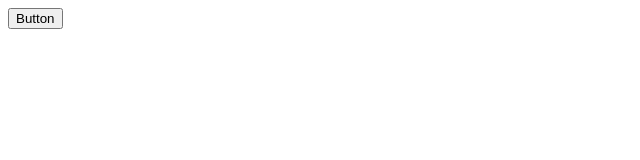
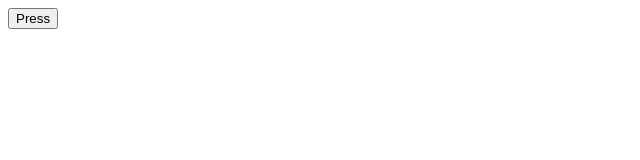
Before and after one commit to gaoonmaan/HONGMYUNGBO, a plain HTML site: page index.html in a window 1280 px wide. Shown: the full height of the page, 0-640 px from the left. Drawn offline with Linux system fonts and the light colour scheme.

Commit message:
Update index.html

```diff
--- a/index.html
+++ b/index.html
@@ -7,5 +7,5 @@
 
 </head>
 <body>
-  <button>Button</button>
+  <button>Press</button>
 </body>
```
